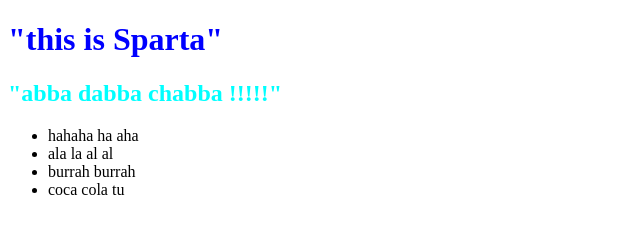
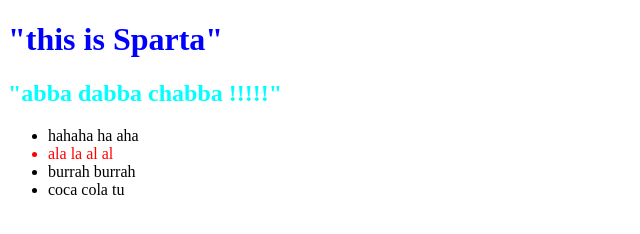
Before and after one commit to maheshmagar18/main_opensap, a plain HTML site: page index.html in a window 1280 px wide. Shown: the full height of the page, 0-640 px from the left. Drawn offline with Linux system fonts and the light colour scheme.

Commit message:
changed style li2

```diff
--- a/index.html
+++ b/index.html
@@ -10,7 +10,7 @@
 		<h2>"abba dabba chabba !!!!!"</h2>
 		<ul>
 			<li>hahaha ha aha </li>
-			<li>ala la al al</li>
+			<li style="color:red">ala la al al</li>
 			<li>burrah burrah</li>
 			<li>coca cola tu</li>
 		</ul>
```
